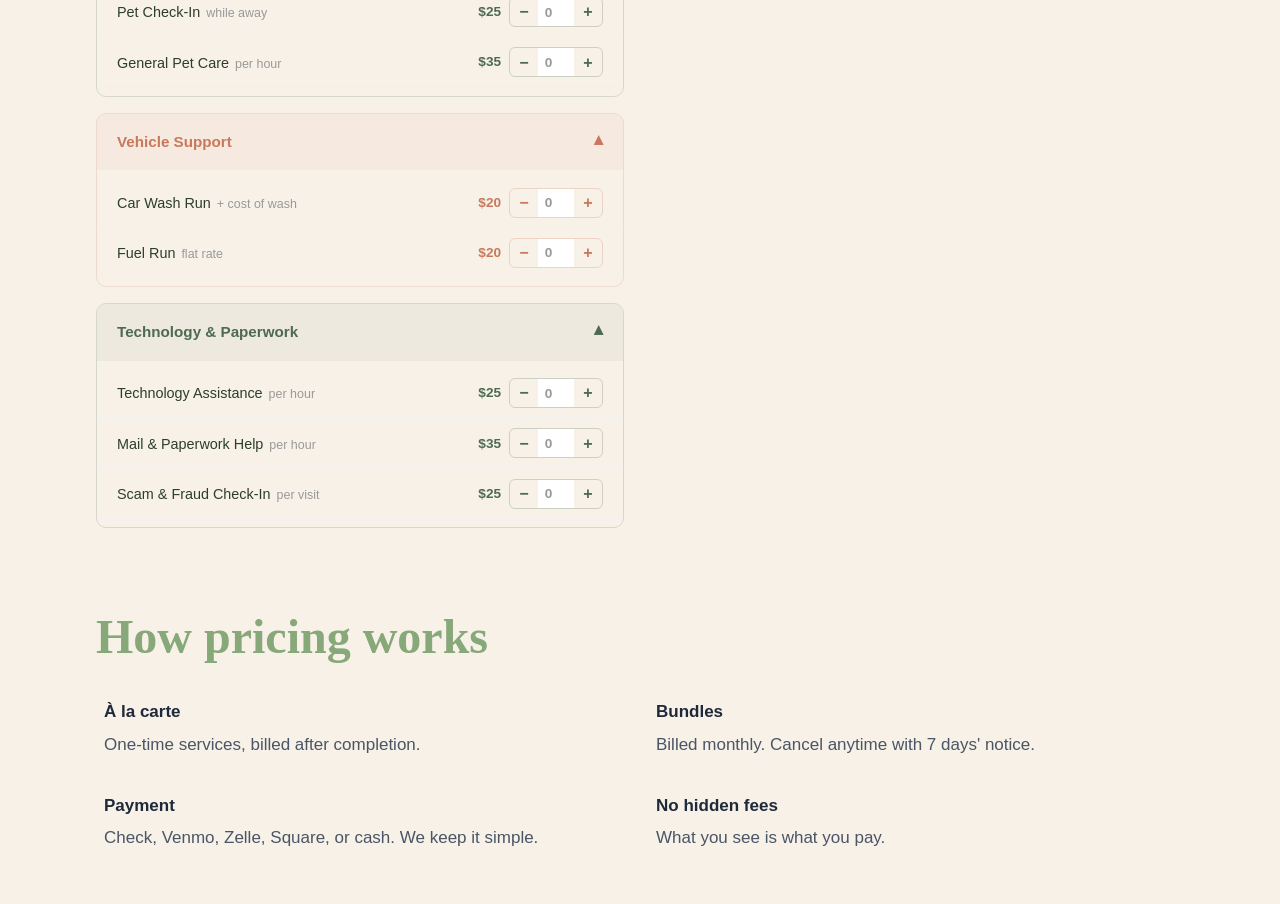
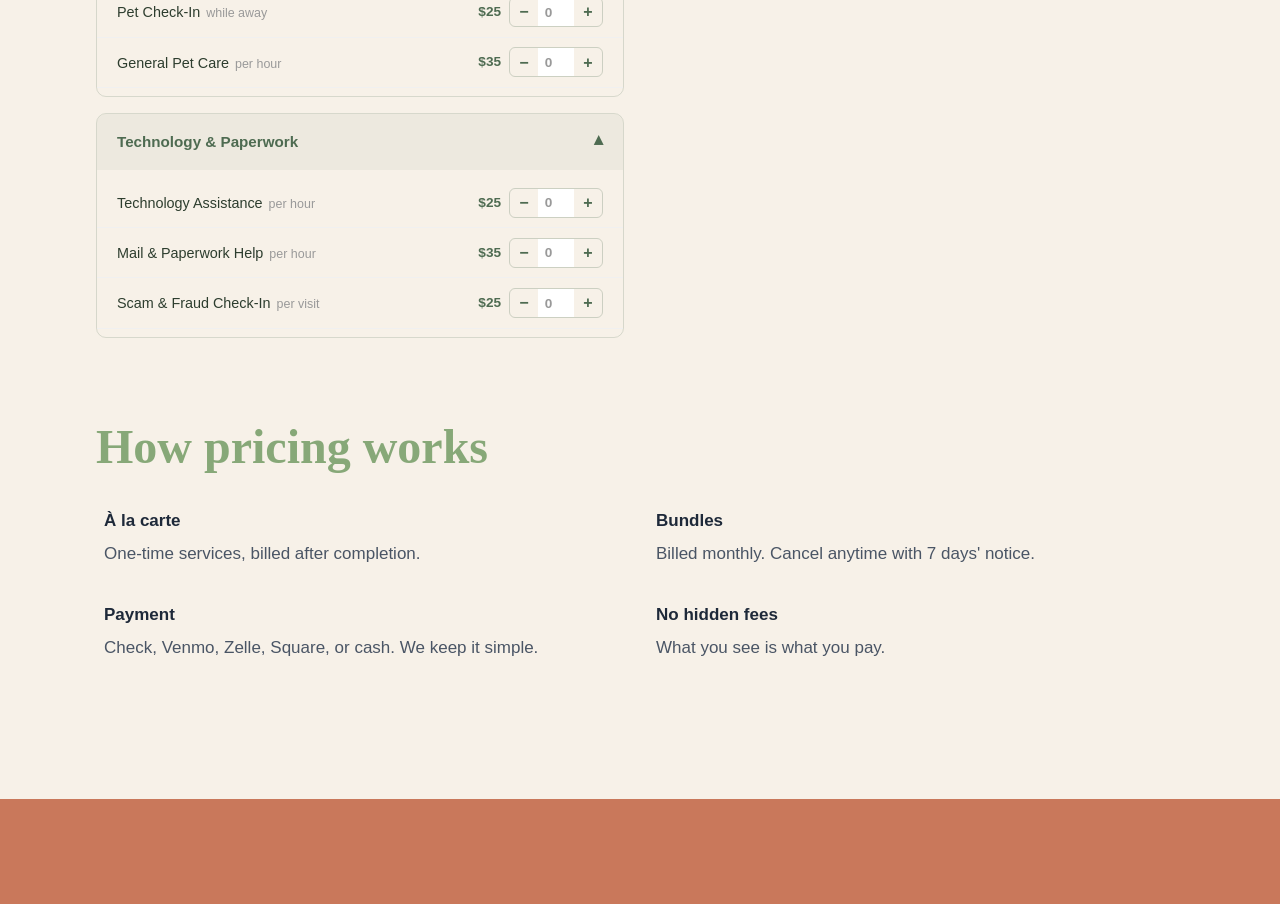
Before and after one commit to GoodCompanySCS/goodcompany-scs, a Next.js app: page /pricing in a window 1280 px wide. Shown: the part 2860-3764 px from the top of the page. Built offline with nearby package versions, Linux system fonts and the light colour scheme.

Commit message:
Update BundleBuilder.tsx

```diff
--- a/app/components/BundleBuilder.tsx
+++ b/app/components/BundleBuilder.tsx
@@ -43,14 +43,7 @@ const serviceCategories = [
       { id: 'pet_care', name: 'General Pet Care', note: 'per hour', price: 35, unit: 'per hour' },
     ],
   },
-  {
-    name: 'Vehicle Support',
-    color: 'terracotta',
-    services: [
-      { id: 'car_wash', name: 'Car Wash Run', note: '+ cost of wash', price: 20, unit: 'per run' },
-      { id: 'fuel', name: 'Fuel Run', note: 'flat rate', price: 20, unit: 'per run' },
-    ],
-  },
+
   {
     name: 'Technology & Paperwork',
     color: 'sage',
```
